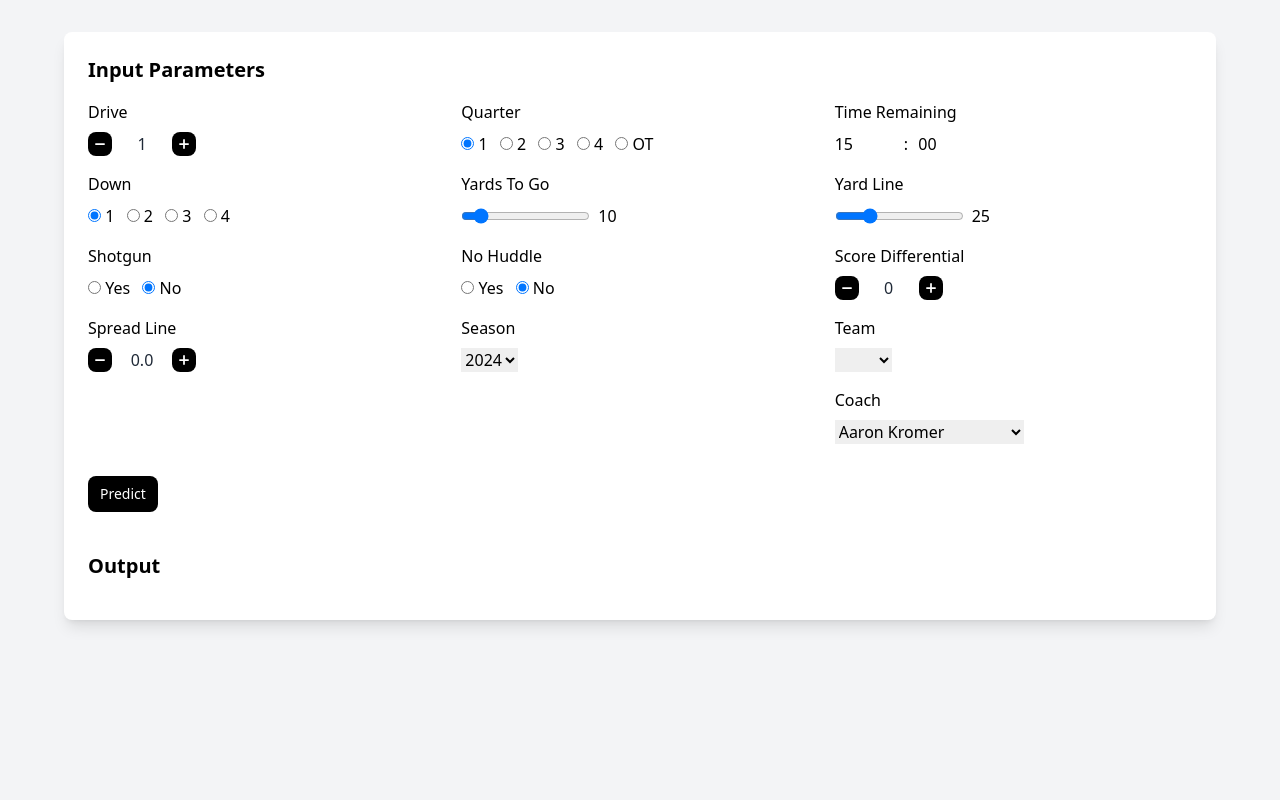
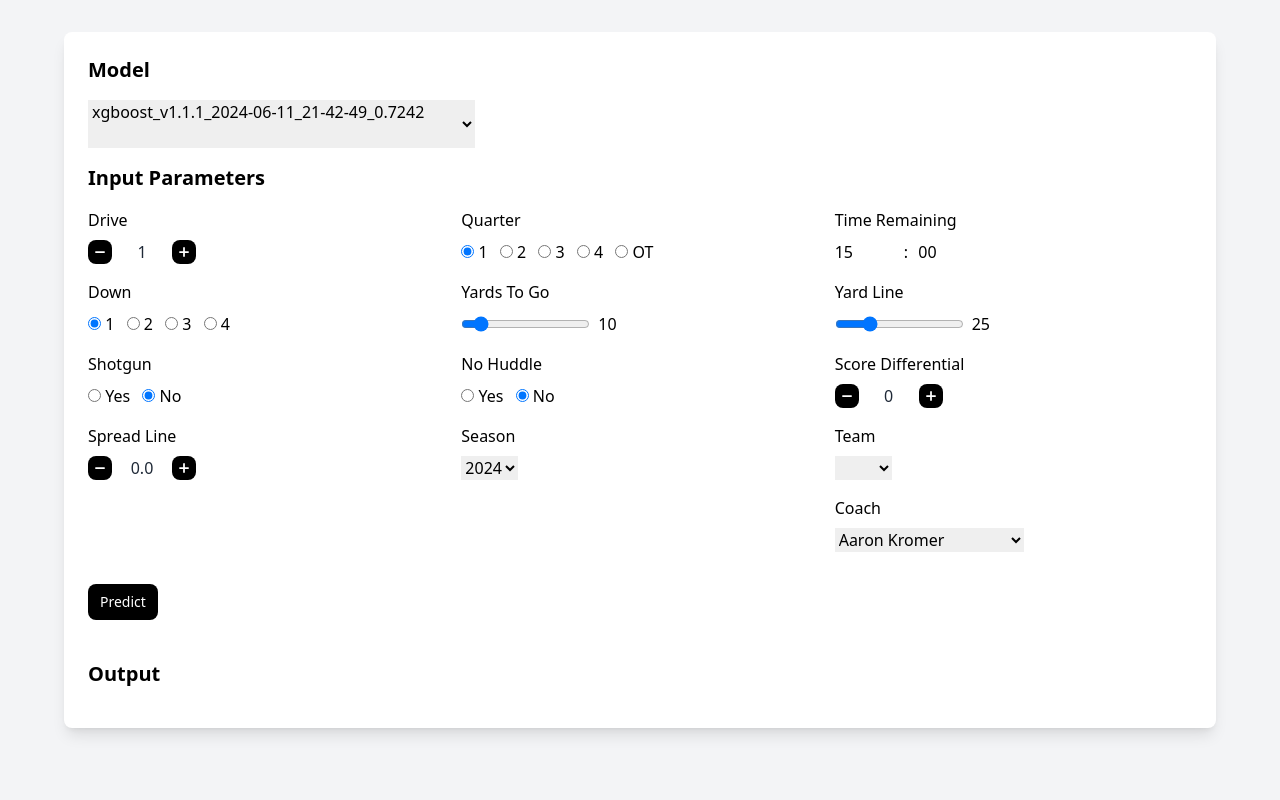
Before and after one commit to hansmissenheim/play-prediction, a Flask app: page / in a window 1280 px wide. Run offline with Flask 3, Linux system fonts and the light colour scheme; some libraries are stand-ins or nearby versions.

Commit message:
Add selector for changing current running model

```diff
--- a/app/app.py
+++ b/app/app.py
@@ -1,5 +1,5 @@
 from flask import Flask, render_template, request
-from model import PlayPredictionModel
+from model import MODEL_DIR, PlayPredictionModel
 from utils import encodings
 
 app = Flask(__name__)
@@ -10,11 +10,13 @@
     if encodings:
         teams = encodings["posteam"]
         coaches = encodings["poscoach"]
-
+    models = [model for model in MODEL_DIR.iterdir() if model.suffix != ".md"]
+    models_mapping = {model.stem: model.name for model in sorted(models, reverse=True)}
     return render_template(
         "index.html",
         teams=teams,
         coaches=coaches,
+        models=models_mapping,
     )
 
 
@@ -36,3 +38,13 @@
     xgb = PlayPredictionModel().model
     play_type = xgb.predict([data])
     return "Pass" if play_type[0] == 0 else "Run"
+
+
+@app.route("/model", methods=["POST"])
+def load_model():
+    if model_name := request.form.get("model"):
+        PlayPredictionModel().load_model(MODEL_DIR / model_name)
+    else:
+        PlayPredictionModel().load_model()
+
+    return "", 200
--- a/app/model.py
+++ b/app/model.py
@@ -23,4 +23,8 @@
 
         model = XGBClassifier()
         model.load_model(model_path)
+
+        if cls._instance:
+            cls._instance.model = model
+
         return model
--- a/app/templates/index.html
+++ b/app/templates/index.html
@@ -12,6 +12,12 @@
 <body>
     <main class="flex flex-col items-center h-screen py-8 px-8 bg-gray-100">
         <div class="max-w-6xl w-full px-6 py-6 bg-white rounded-lg shadow-lg">
+            <h1 class="text-xl font-bold mb-4">Model</h1>
+            <select name="model" id="model" class="mb-4 pb-6" hx-post="/model" hx-trigger="change" hx-swap="none">
+                {% for name, full_name in models.items() %}
+                <option value="{{ full_name }}">{{ name }}</option>
+                {% endfor %}
+            </select>
             <h1 class="text-xl font-bold mb-4">Input Parameters</h1>
             <form hx-post="/predict" hx-trigger="submit" hx-target="#output">
                 <div class="pb-6 grid xs:grid-cols-1 sm:grid-cols-2 md:grid-cols-3 gap-4">
```
Also changed, not shown: app/static/css/main.css.
